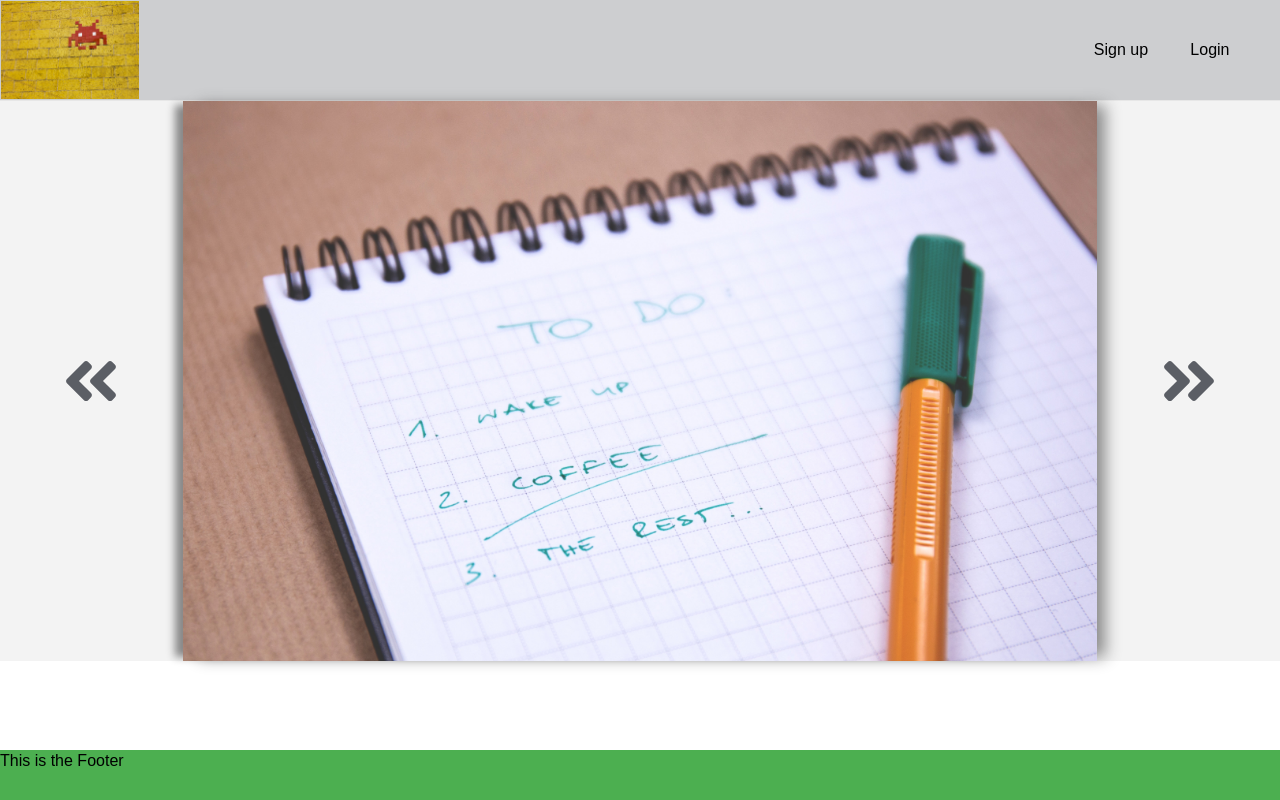
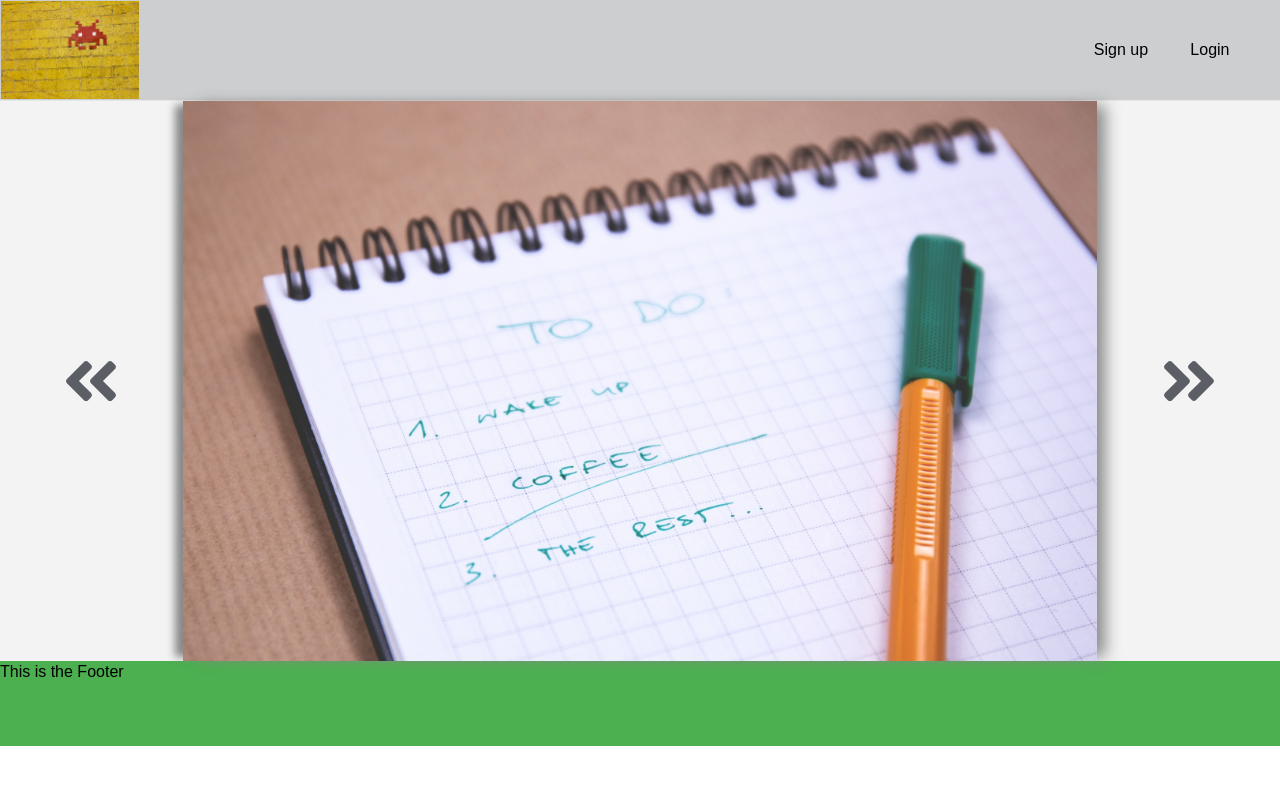
Before and after one commit to JordanSimba/EnfieldOps, a React (Create React App) app: page / in a window 1280 px wide. Built offline with nearby package versions, Linux system fonts and the light colour scheme.

Commit message:
Footer edit

```diff
--- a/src/App.css
+++ b/src/App.css
@@ -69,9 +69,9 @@ li a.active {
 
 #Footer {
   width: 100%;
-  height: 50px;
+  height: 85px;
   bottom: 0;
-  position: fixed;
+  position: relative;
   background-color: #4CAF50;
 }
 
```
